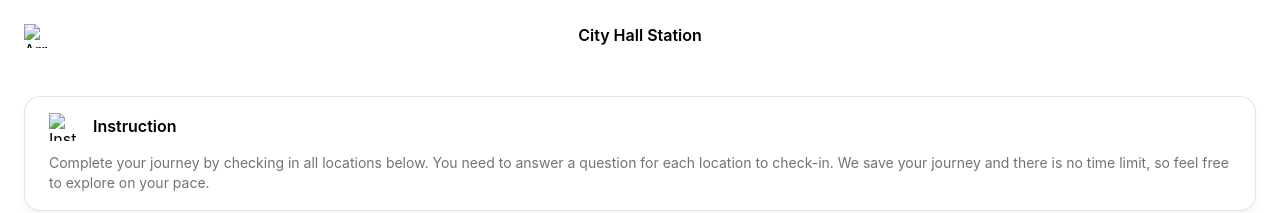
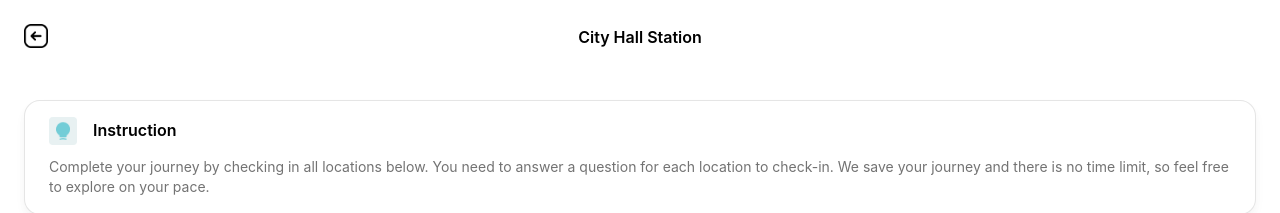
Before and after one commit to Trangnguyen2406/skyscape-mobile-game, a plain HTML site: page cityhall.html in a window 1280 px wide. Shown: the top 213 px of the page. Drawn offline with Linux system fonts and the light colour scheme; files whose address does not match are found by name.

Commit message:
linked header logos for cityhall

```diff
--- a/cityhall.html
+++ b/cityhall.html
@@ -10,13 +10,15 @@
   </head>
   <body>
     <header>
-        <img src="vuesax/outline/arrow-left.svg" alt="Arrow Icon" style="width: 24px; height: 24px;">
+        <a href="index.html">
+        <img src="./images/temp/arrow-left.png" alt="Arrow Icon" style="width: 24px; height: 24px;"> </a>
         <h6 style="
                 width: 100%;
                 position: relative;
                 display: inline-block;
                 text-align: center;">City Hall Station</h6>
-        <img src="vuesax/outline/arrow-left.svg" alt="Arrow Icon" style="width: 24px; height: 24px; opacity: 0">
+        <img src="./images/temp/arrow-left.png" alt="Arrow Icon" style="width: 24px; height: 24px; opacity: 0">
+
     </header>
     <main>
         <section class="instruction-card"
@@ -44,7 +46,7 @@
             align-items: center;
             gap: 16px;
             text-align: left;">
-                <img src="instruction-icon.png" alt="Instruction Icon" style="width: 28px; height: 28px;">
+                <img src="./images/instruction-icon.png" alt="Instruction Icon" style="width: 28px; height: 28px;">
                 <h6 style="
                 display: inline-block;
                 text-align: left;">
```
Also changed, not shown: images/temp/arrow-left.png (added).
